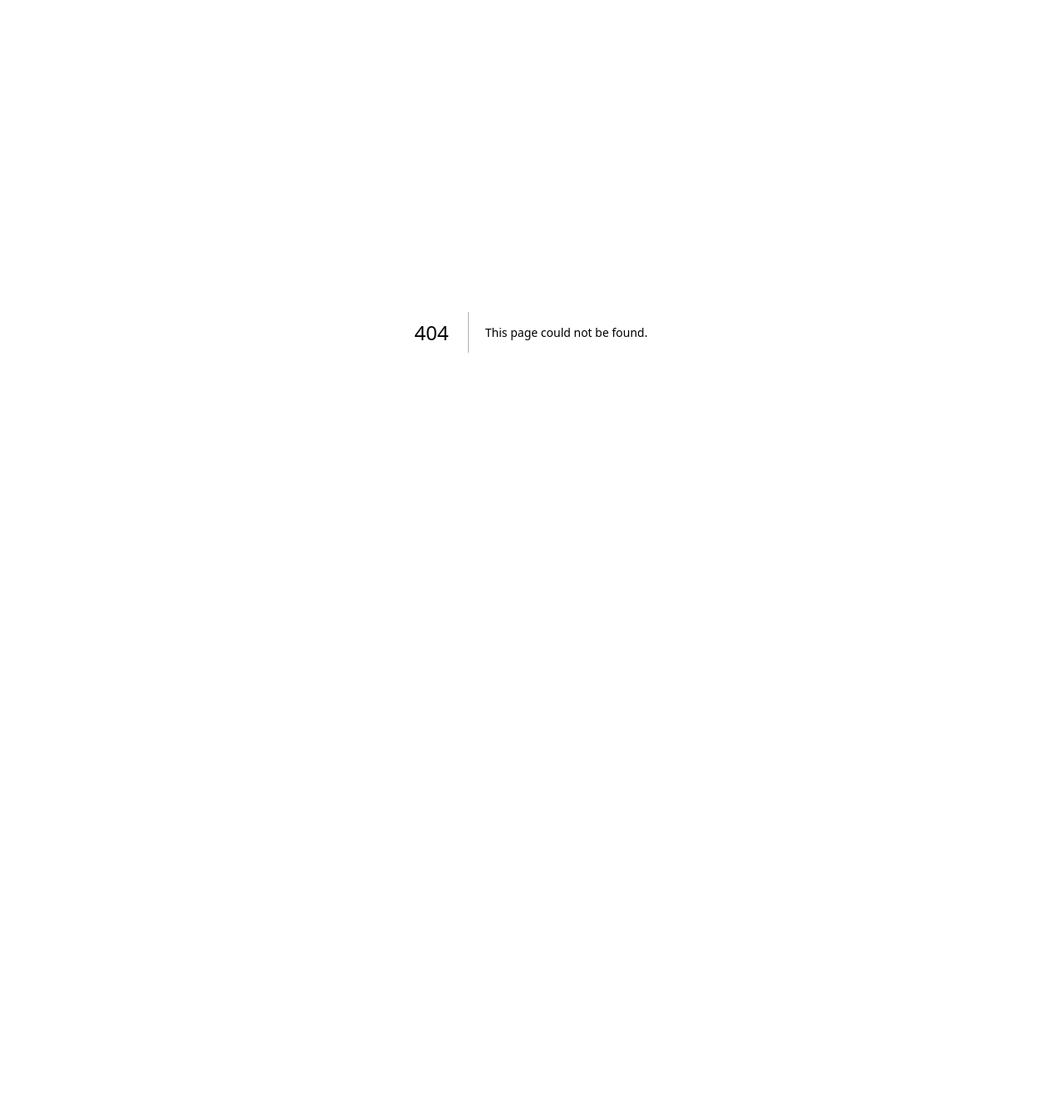
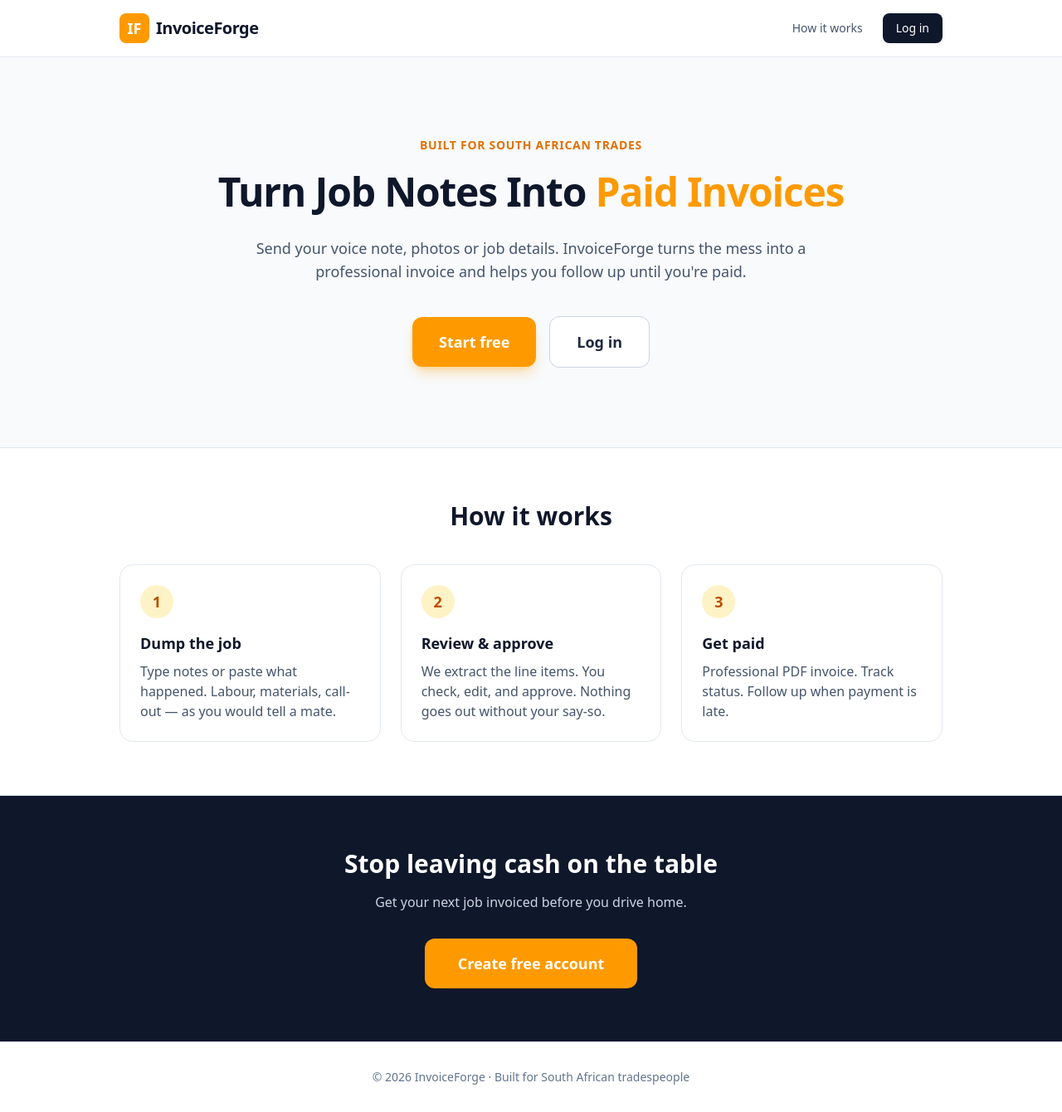
Before and after one commit to BLESSING1-AI/invoiceforge, a Next.js app: page / in a window 1280 px wide. Before the commit this address had no page. Shown: the whole page at 83% size. Before the commit the page ends 800 px from the top, so only its background shows below. Built offline with nearby package versions, Linux system fonts and the light colour scheme.

Commit message:
Add landing page

```diff
--- /dev/null
+++ b/src/app/page.tsx
@@ -0,0 +1,90 @@
+import Link from "next/link";
+
+export default function Home() {
+  return (
+    <div className="min-h-screen bg-slate-50 text-slate-900">
+      <header className="border-b border-slate-200 bg-white">
+        <div className="mx-auto flex max-w-5xl items-center justify-between px-4 py-4">
+          <div className="flex items-center gap-2">
+            <div className="flex h-9 w-9 items-center justify-center rounded-lg bg-amber-500 text-lg font-bold text-white">
+              IF
+            </div>
+            <span className="text-xl font-bold tracking-tight">InvoiceForge</span>
+          </div>
+          <nav className="hidden items-center gap-6 text-sm font-medium sm:flex">
+            <a href="#how" className="text-slate-600 hover:text-slate-900">How it works</a>
+            <Link href="/login" className="rounded-lg bg-slate-900 px-4 py-2 text-white hover:bg-slate-800">Log in</Link>
+          </nav>
+          <Link href="/signup" className="rounded-lg bg-amber-500 px-4 py-2 text-sm font-semibold text-white hover:bg-amber-600 sm:hidden">
+            Get Started
+          </Link>
+        </div>
+      </header>
+
+      <section className="mx-auto max-w-5xl px-4 py-16 text-center sm:py-24">
+        <p className="mb-4 text-sm font-semibold uppercase tracking-wider text-amber-600">
+          Built for South African trades
+        </p>
+        <h1 className="mx-auto max-w-3xl text-4xl font-extrabold leading-tight tracking-tight sm:text-5xl">
+          Turn Job Notes Into <span className="text-amber-500">Paid Invoices</span>
+        </h1>
+        <p className="mx-auto mt-6 max-w-2xl text-lg text-slate-600">
+          Send your voice note, photos or job details. InvoiceForge turns the mess
+          into a professional invoice and helps you follow up until you're paid.
+        </p>
+        <div className="mt-10 flex flex-col items-center justify-center gap-4 sm:flex-row">
+          <Link
+            href="/signup"
+            className="w-full rounded-xl bg-amber-500 px-8 py-4 text-lg font-bold text-white shadow-lg shadow-amber-500/30 hover:bg-amber-600 sm:w-auto"
+          >
+            Start free
+          </Link>
+          <Link
+            href="/login"
+            className="w-full rounded-xl border border-slate-300 bg-white px-8 py-4 text-lg font-semibold text-slate-800 hover:bg-slate-50 sm:w-auto"
+          >
+            Log in
+          </Link>
+        </div>
+      </section>
+
+      <section id="how" className="border-t border-slate-200 bg-white py-16">
+        <div className="mx-auto max-w-5xl px-4">
+          <h2 className="text-center text-2xl font-bold sm:text-3xl">How it works</h2>
+          <div className="mt-10 grid gap-6 sm:grid-cols-3">
+            {[
+              { step: "1", title: "Dump the job", desc: "Type notes or paste what happened. Labour, materials, call-out — as you would tell a mate." },
+              { step: "2", title: "Review & approve", desc: "We extract the line items. You check, edit, and approve. Nothing goes out without your say-so." },
+              { step: "3", title: "Get paid", desc: "Professional PDF invoice. Track status. Follow up when payment is late." },
+            ].map((item) => (
+              <div key={item.step} className="rounded-2xl border border-slate-200 p-6">
+                <div className="flex h-10 w-10 items-center justify-center rounded-full bg-amber-100 text-lg font-bold text-amber-700">
+                  {item.step}
+                </div>
+                <h3 className="mt-4 text-lg font-bold">{item.title}</h3>
+                <p className="mt-2 text-slate-600">{item.desc}</p>
+              </div>
+            ))}
+          </div>
+        </div>
+      </section>
+
+      <section className="border-t border-slate-200 bg-slate-900 py-16 text-white">
+        <div className="mx-auto max-w-3xl px-4 text-center">
+          <h2 className="text-2xl font-bold sm:text-3xl">Stop leaving cash on the table</h2>
+          <p className="mt-4 text-slate-300">Get your next job invoiced before you drive home.</p>
+          <Link
+            href="/signup"
+            className="mt-8 inline-block rounded-xl bg-amber-500 px-10 py-4 text-lg font-bold text-white hover:bg-amber-600"
+          >
+            Create free account
+          </Link>
+        </div>
+      </section>
+
+      <footer className="border-t border-slate-200 bg-white py-8 text-center text-sm text-slate-500">
+        <p>© {new Date().getFullYear()} InvoiceForge · Built for South African tradespeople</p>
+      </footer>
+    </div>
+  );
+}
```
